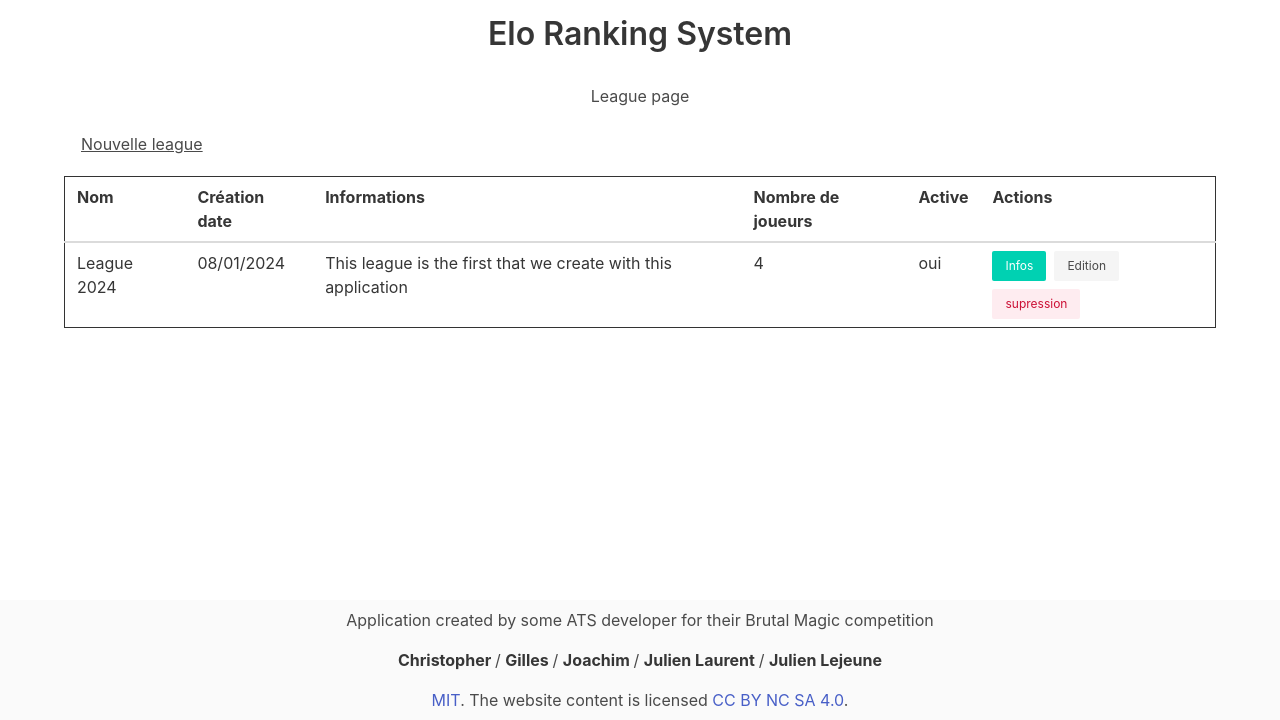
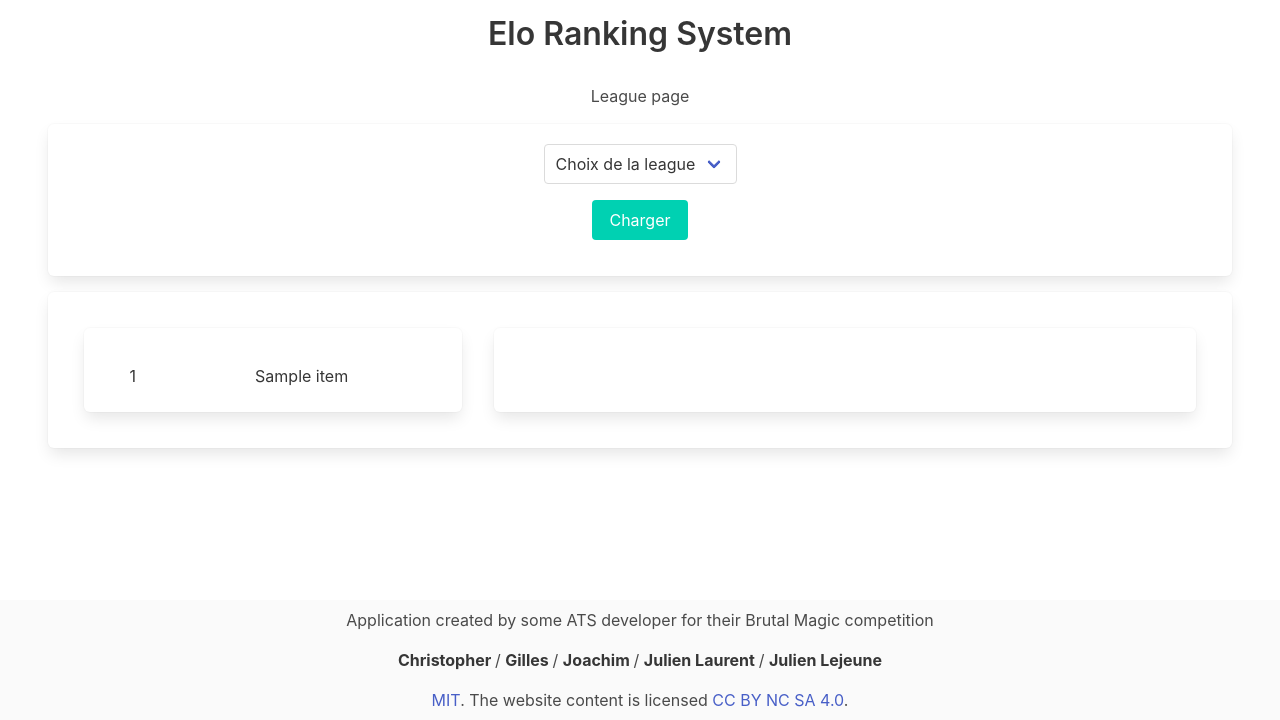
Before and after one commit to LJKhnor/EloRankingSystem, a Flask app: template projet/templates/league.html in a window 1280 px wide. Shown: the part 80-800 px from the top of the page. Run offline with Flask 2, Linux system fonts and the light colour scheme; the template is opened without the code that fills it: most values are stand-ins (such as "Sample title", 1, 10 or a date in 2020); some libraries are stand-ins or nearby versions.

Commit message:
début de la gestion de l'elo et de l'affichage

```diff
--- a/projet/static/css/league.css
+++ b/projet/static/css/league.css
@@ -1,7 +1,6 @@
 table,
 td {
     margin-top: 12px;
-  border: 1px solid #333;
 }
 
 thead,
--- a/projet/templates/league.html
+++ b/projet/templates/league.html
@@ -10,35 +10,56 @@
         <p>League page</p>
     </div>
 </div>
-<div class="container">
-  <button class="button is-text">Nouvelle league</button>
-  <table class="table">
-    <thead>
-      <tr>
-        <th>Nom</th>
-        <th>Création date</th>
-        <th>Informations</th>
-        <th>Nombre de joueurs</th>
-        <th>Active</th>
-        <th>Actions</th>
-      </tr>
-    </thead>
-<!--    pour les colonnes a choix multiple, utiliser les dropdowns
--> https://bulma.io/documentation/components/dropdown/#dropdown-content-->
+<div class="box m-4">
+    <div class="content has-text-centered ">
+        <!--    <button class="button is-text">Nouvelle league</button>-->
+        <form method="POST" action="/league">
+            <div class="field">
+                <div class="control">
+                    <div class="select">
+                        <select name="league" id="dropdown-league-choice-button">
+                            <option value="">Choix de la league</option>
+                            {% for item in leagues %}
+                            <option value="{{ item.id }}">
+                                {{ item.label }}
+                            </option>
+                            {% endfor %}
+                        </select>
+                    </div>
+                    <div>
+                        <button class="button is-primary m-4">
+                            Charger
+                        </button>
+                    </div>
+                </div>
+            </div>
+        </form>
+    </div>
+</div>
+
+<div class="box m-4" style="display: flex">
+    <div class="box m-4" style="width: 33%">
+        <div class="content has-text-centered ">
+            <table class="table is-narrow is-striped">
+                {% for item in rankings_html %}
                 <tbody>
-      <td>League 2024</td>
-      <td>08/01/2024</td>
-      <td>This league is the first that we create with this application</td>
-      <td> 4 </td>
-      <td> oui </td>
-      <td>
-        <div class="buttons are-small">
-          <button class="button is-primary">Infos</button>
-          <button class="button is-light">Edition</button>
-          <button class="button is-danger is-light">supression</button>
-        </div>
+                <td value="{{ item.name }}">
+                    {{ item[0] }}
+                </td>
+                <td value="{{ item.elo }}">
+                    {{ item[1] }}
                 </td>
                 </tbody>
+                {% endfor %}
             </table>
         </div>
+    </div>
+
+    <div class="box m-4" style="flex: 1">
+        <div class="content has-text-centered ">
+
+        </div>
+    </div>
+</div>
+
 {% endblock %}
--- a/projet/views.py
+++ b/projet/views.py
@@ -30,11 +30,21 @@ def index():
     return render_template('index.html', **locals())
 
 
-@bp_business.route('/league')
+@bp_business.route('/league', methods=('GET', 'POST'))
 @login_required
 def league():
     """ league page route"""
-    return render_template('league.html')
+
+    leagues = league_service.get_all_leagues()
+
+    if request.method == 'POST':
+        league_id = request.form['league']
+        if league_id is not '':
+            rankings = league_service.get_league_ranking(league_id)
+            rankings_html = []
+            for ranking in rankings:
+                rankings_html.append((ranking['name'], round(ranking['elo'],2)))
+    return render_template('league.html', **locals())
 
 
 @bp_business.route('/new_match', methods=('GET', 'POST'))
```
Also changed, not shown: projet/services/league_service.py (+9 -0 lines). Lines whose indentation alone changed are shown as unchanged.
